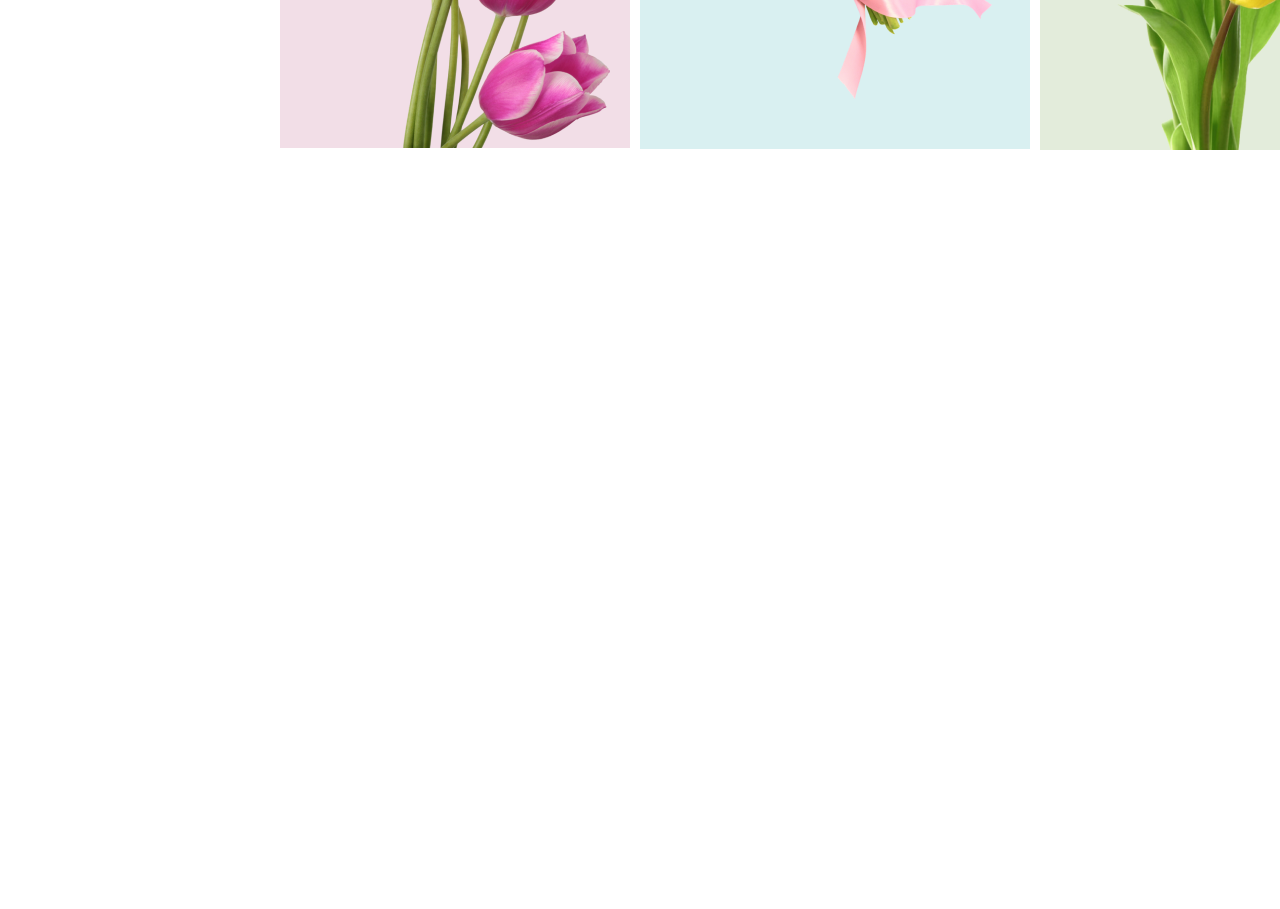
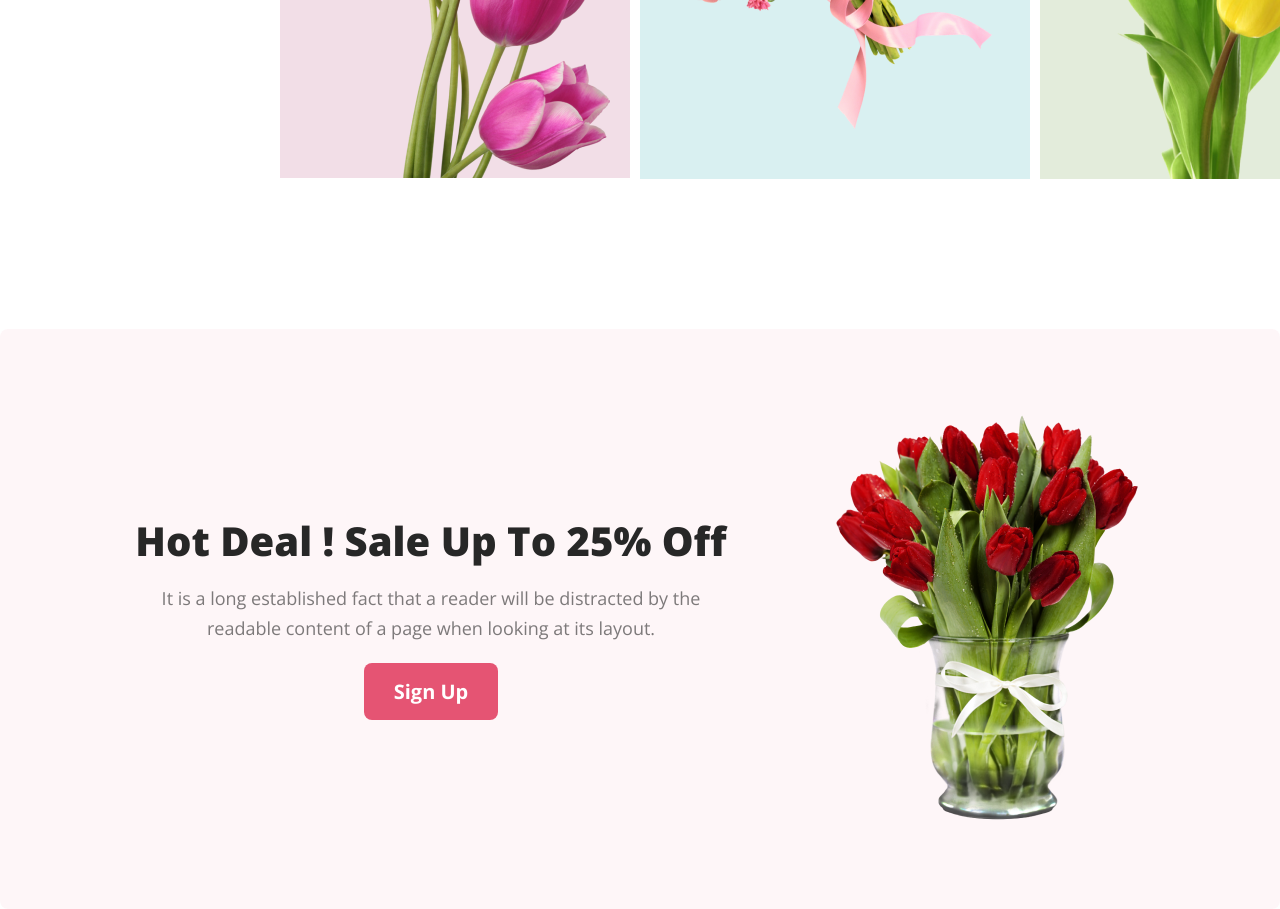
Before and after one commit to MahdiManik/assignment-1-flower-shop, a plain HTML site: page index.html in a window 1280 px wide. Shown: the part 1386-2295 px from the top of the page. Before the commit the page ends 1686 px from the top, so only its background shows below. Drawn offline with nearby package versions, Linux system fonts and the light colour scheme.

Commit message:
add hot deal section

```diff
--- a/index.html
+++ b/index.html
@@ -32,6 +32,7 @@
         </div>
     </header>
     <main>
+        <!-- featured-flowers-section -->
         <section class="featured-flowers-section">
             <h2 class="featured-flowers-title">Our Featured Flowers</h2>
             <p class="featured-flowers-description">It is a long established fact that a reader will be distracted by
@@ -42,6 +43,17 @@
                 <img class="featured-flowers-image-3" src="./flower/pngwing 7.png" alt="">
             </div>
         </section>
+
+        <!-- hot deal section -->
+        <section class="hot-deal-section">
+            <div class="hot-deal-content">
+                <h2 class="hot-deal-title">Hot Deal ! Sale Up To 25% Off</h2>
+                <p class="hot-deal-description">It is a long established fact that a reader will be distracted by the
+                    readable content of a page when looking at its layout.</p>
+                    <button class="btn-primary">Sign Up</button>
+            </div>
+            <img class="hot-deal-amage" src="./flower/pngwing 8.png" alt="">
+        </section>
     </main>
     <footer>
 
--- a/style.css
+++ b/style.css
@@ -10,12 +10,13 @@
 .btn-primary {
     border-radius: 8px;
     background: #E55473;
-    padding: 15px 35px;
+    padding: 15px 30px;
     gap: 10px;
     border: 0px;
     color: #FFF;
     font-size: 20px;
     font-weight: 700;
+    margin: 20px 0px;
 }
 
 .btn-primary:hover {
@@ -108,3 +109,35 @@
     border-radius: 200px 200px 0px 0px;
     background: rgba(71, 125, 17, 0.15);
 }
+
+/* hot deal related style */
+
+.hot-deal-section {
+    display: flex;
+    align-items: center;
+    justify-content: center;
+    text-align: center;
+    border-radius: 8px;
+    background: rgba(229, 84, 115, 0.05);
+    padding: 80px 250px;
+    gap: 100px;
+}
+
+.hot-deal-title {
+    color: #272727;
+    font-size: 40px;
+    font-weight: 800;
+    padding: 15px 0px;
+}
+
+.hot-deal-description {
+    color: rgba(39, 39, 39, 0.60);
+    font-size: 18px;
+    font-weight: 400;
+    line-height: 30px;
+    width: 600px;
+}
+
+.hot-deal-image {
+    width: 250;
+}
```
